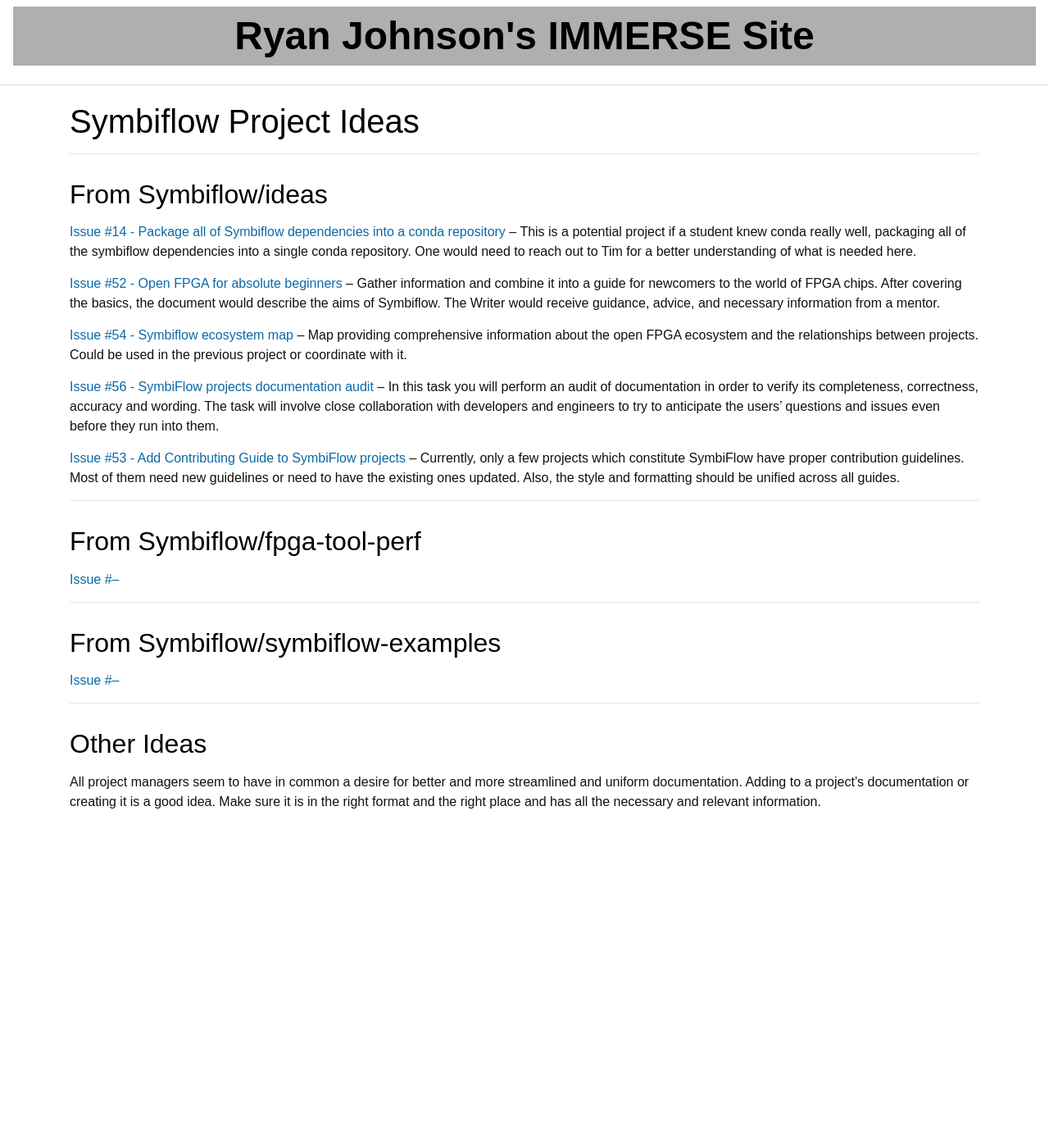
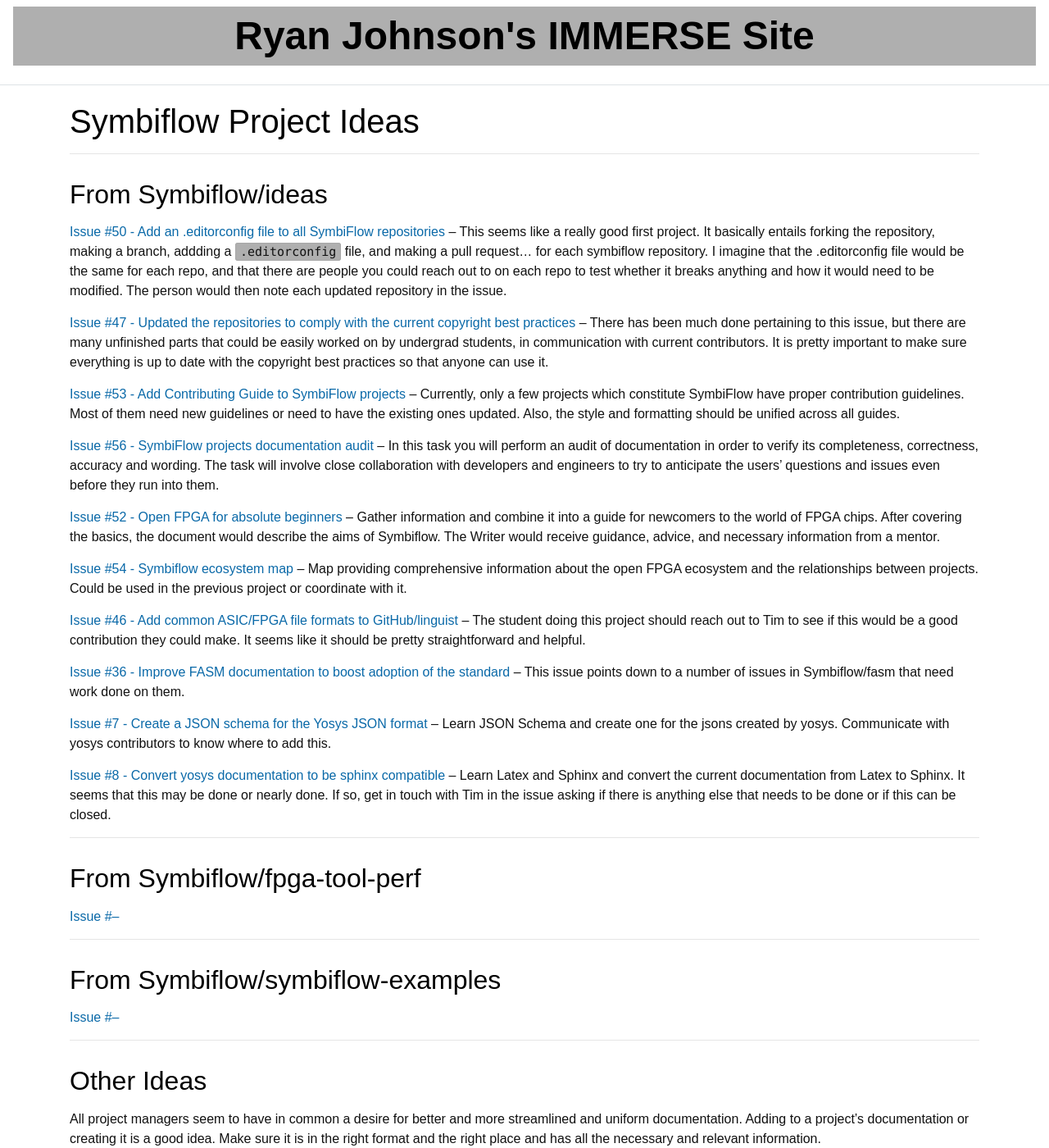
Before and after one commit to ryancj14/ryancj14, a Jekyll site: the page built from _pages/ideas.md, in a window 1280 px wide and 1400 px high. Shown: the whole window at 82% size. Built offline with Jekyll 4.4.1, drawn with Linux system fonts in a browser that asks for light colours.

Commit message:
Project Issues Update
Signed-off-by: Ryan Johnson <ryancj14@gmail.com>

```diff
--- a/_pages/ideas.md
+++ b/_pages/ideas.md
@@ -7,15 +7,25 @@ title: Symbiflow Project Ideas
 
 ## From Symbiflow/ideas
 
-[Issue #14 - Package all of Symbiflow dependencies into a conda repository](https://github.com/SymbiFlow/ideas/issues/14) -- This is a potential project if a student knew conda really well, packaging all of the symbiflow dependencies into a single conda repository. One would need to reach out to Tim for a better understanding of what is needed here.
+[Issue #50 - Add an .editorconfig file to all SymbiFlow repositories](https://github.com/SymbiFlow/ideas/issues/50) -- This seems like a really good first project. It basically entails forking the repository, making a branch, addding a `.editorconfig` file, and making a pull request... for each symbiflow repository. I imagine that the .editorconfig file would be the same for each repo, and that there are people you could reach out to on each repo to test whether it breaks anything and how it would need to be modified. The person would then note each updated repository in the issue.
+
+[Issue #47 - Updated the repositories to comply with the current copyright best practices](https://github.com/SymbiFlow/ideas/issues/47) -- There has been much done pertaining to this issue, but there are many unfinished parts that could be easily worked on by undergrad students, in communication with current contributors. It is pretty important to make sure everything is up to date with the copyright best practices so that anyone can use it.
+
+[Issue #53 - Add Contributing Guide to SymbiFlow projects](https://github.com/SymbiFlow/ideas/issues/53) -- Currently, only a few projects which constitute SymbiFlow have proper contribution guidelines. Most of them need new guidelines or need to have the existing ones updated. Also, the style and formatting should be unified across all guides.
+
+[Issue #56 - SymbiFlow projects documentation audit](https://github.com/SymbiFlow/ideas/issues/56) -- In this task you will perform an audit of documentation in order to verify its completeness, correctness, accuracy and wording. The task will involve close collaboration with developers and engineers to try to anticipate the users’ questions and issues even before they run into them.
 
 [Issue #52 - Open FPGA for absolute beginners](https://github.com/SymbiFlow/ideas/issues/52) -- Gather information and combine it into a guide for newcomers to the world of FPGA chips. After covering the basics, the document would describe the aims of Symbiflow. The Writer would receive guidance, advice, and necessary information from a mentor.
 
 [Issue #54 - Symbiflow ecosystem map](https://github.com/SymbiFlow/ideas/issues/54) -- Map providing comprehensive information about the open FPGA ecosystem and the relationships between projects. Could be used in the previous project or coordinate with it.
 
-[Issue #56 - SymbiFlow projects documentation audit](https://github.com/SymbiFlow/ideas/issues/56) -- In this task you will perform an audit of documentation in order to verify its completeness, correctness, accuracy and wording. The task will involve close collaboration with developers and engineers to try to anticipate the users’ questions and issues even before they run into them.
+[Issue #46 - Add common ASIC/FPGA file formats to GitHub/linguist](https://github.com/SymbiFlow/ideas/issues/46) -- The student doing this project should reach out to Tim to see if this would be a good contribution they could make. It seems like it should be pretty straightforward and helpful.
 
-[Issue #53 - Add Contributing Guide to SymbiFlow projects](https://github.com/SymbiFlow/ideas/issues/53) -- Currently, only a few projects which constitute SymbiFlow have proper contribution guidelines. Most of them need new guidelines or need to have the existing ones updated. Also, the style and formatting should be unified across all guides.
+[Issue #36 - Improve FASM documentation to boost adoption of the standard](https://github.com/SymbiFlow/ideas/issues/36) -- This issue points down to a number of issues in Symbiflow/fasm that need work done on them.
+
+[Issue #7 - Create a JSON schema for the Yosys JSON format](https://github.com/SymbiFlow/ideas/issues/7) -- Learn JSON Schema and create one for the jsons created by yosys. Communicate with yosys contributors to know where to add this.
+
+[Issue #8 - Convert yosys documentation to be sphinx compatible](https://github.com/SymbiFlow/ideas/issues/8) -- Learn Latex and Sphinx and convert the current documentation from Latex to Sphinx. It seems that this may be done or nearly done. If so, get in touch with Tim in the issue asking if there is anything else that needs to be done or if this can be closed.
 
 ---
 
```
